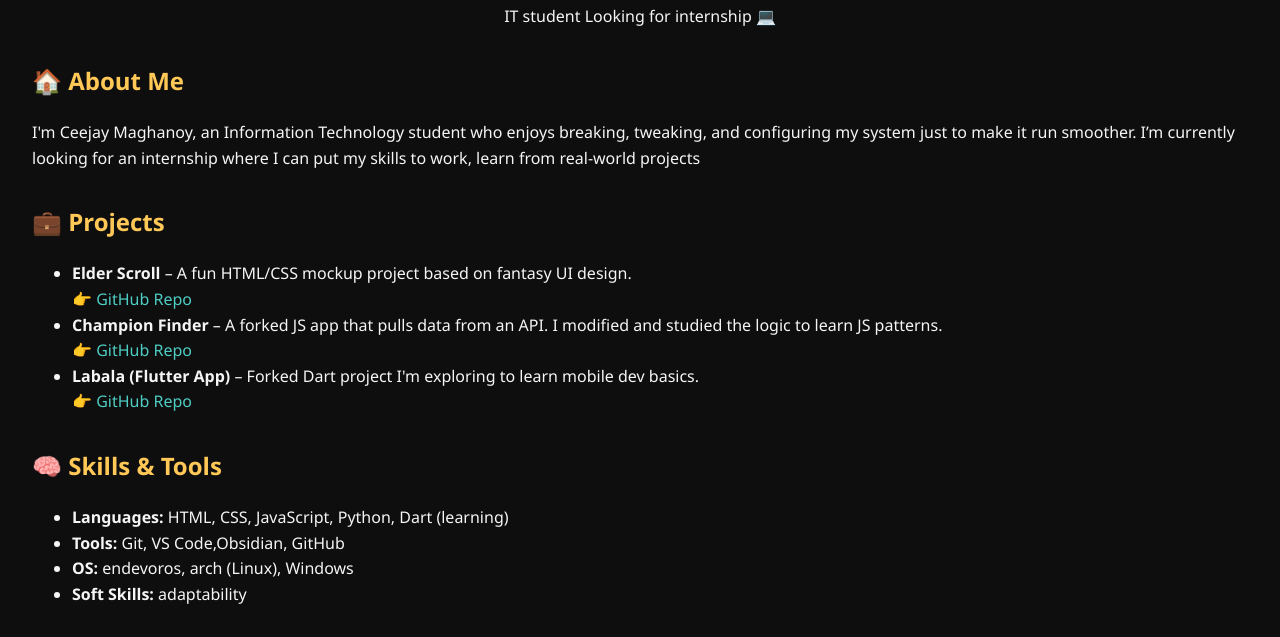
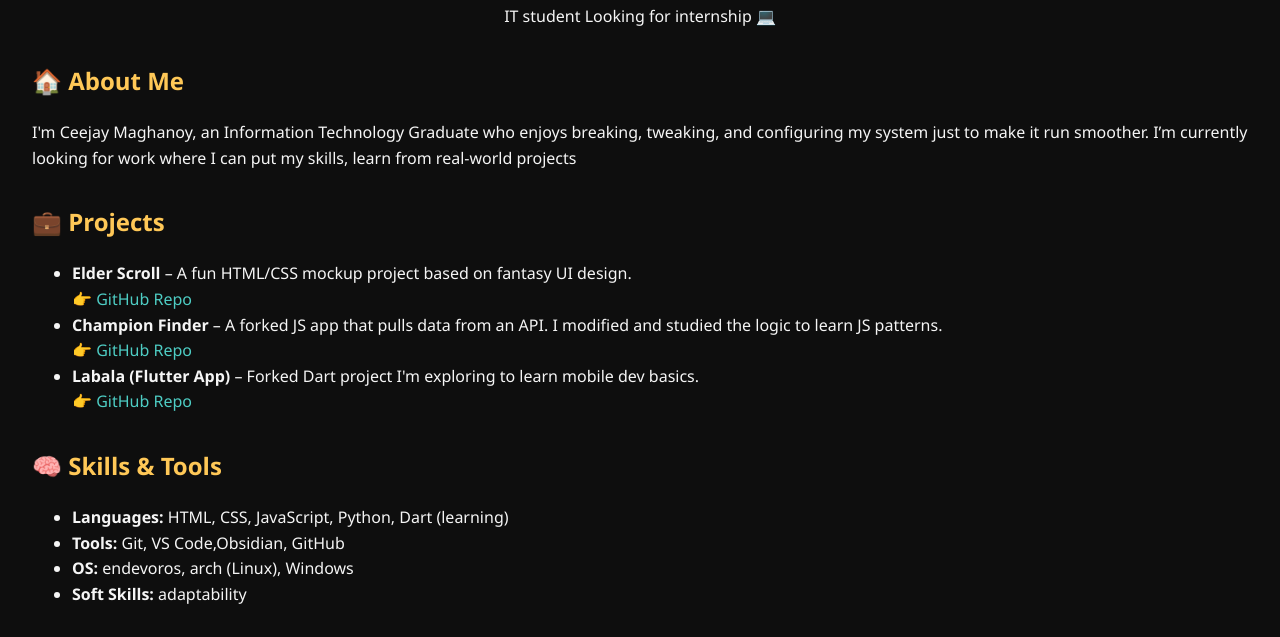
Before and after one commit to zelda19/zelda19.github.io, a plain HTML site: page index.html in a window 1280 px wide. Shown: the part 122-759 px from the top of the page. Drawn offline with Linux system fonts and the light colour scheme.

Commit message:
Update personal description in About Me section

```diff
--- a/index.html
+++ b/index.html
@@ -17,9 +17,9 @@
   <section>
     <h2>🏠 About Me</h2>
     <p>
-     I'm Ceejay Maghanoy, an Information Technology student who enjoys breaking,
+     I'm Ceejay Maghanoy, an Information Technology Graduate who enjoys breaking,
       tweaking, and configuring my system just to make it run smoother.
-      I’m currently looking for an internship where I can put my skills to work, learn from real-world projects
+      I’m currently looking for work where I can put my skills, learn from real-world projects
     </p>
 
   </section>
```
